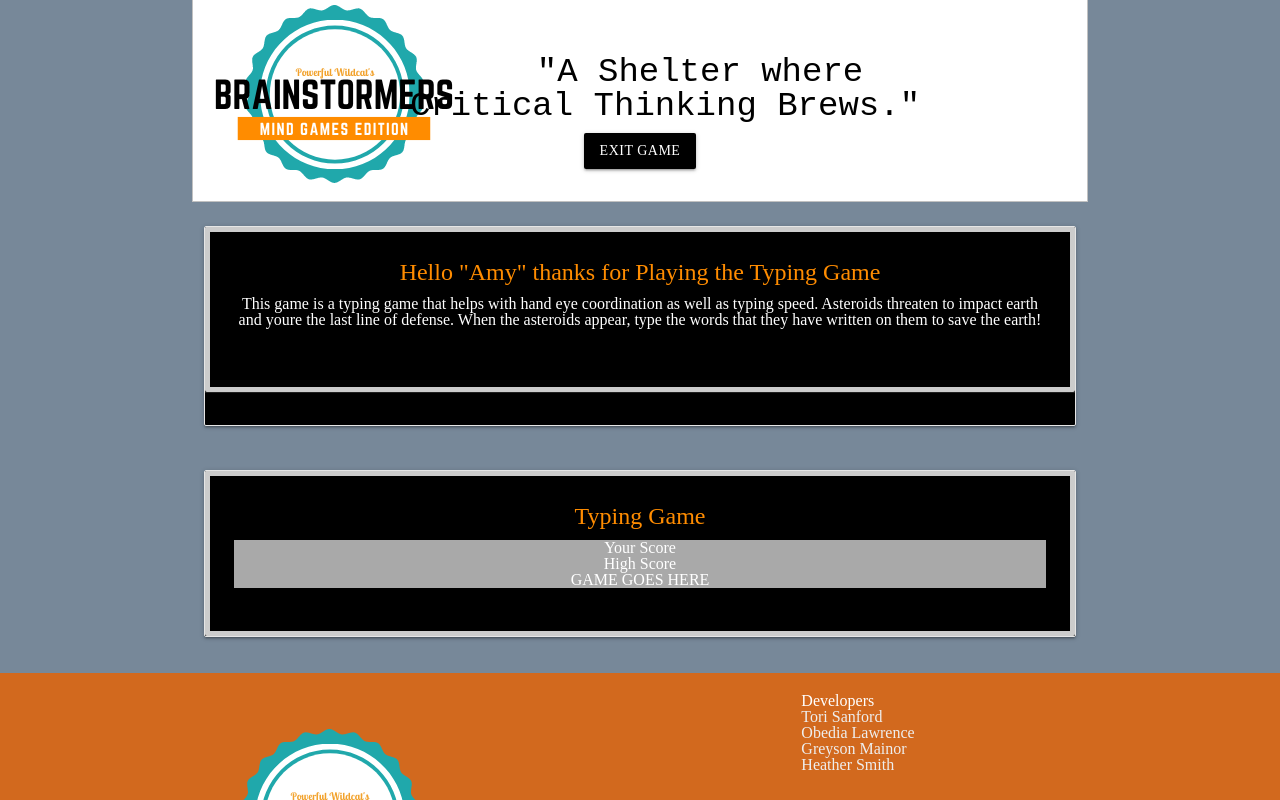
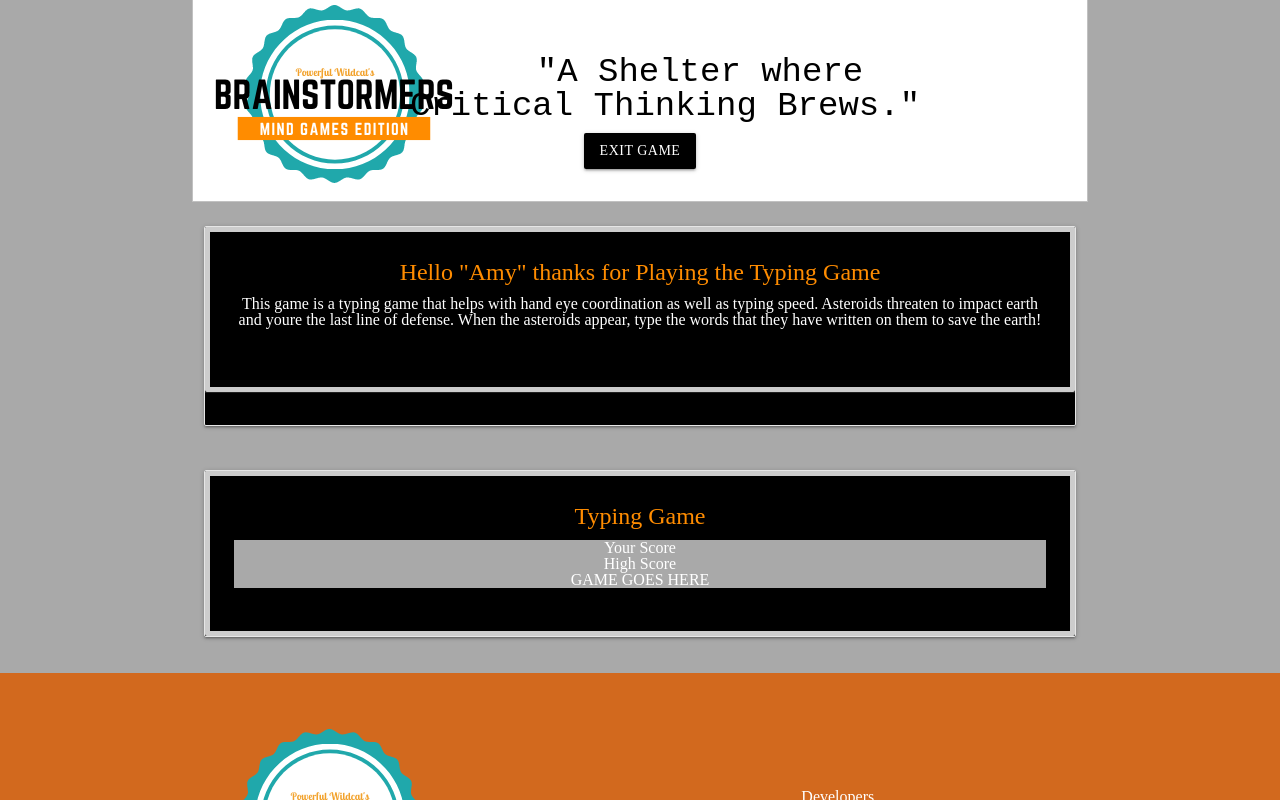
Before and after one commit to TSanfordGATech/Project3, a React (Create React App) app in the folder client/: page /card-game in a window 1280 px wide. Shown: the top 800 px of the page. Built offline with nearby package versions, Linux system fonts and the light colour scheme.

Commit message:
correcting the layout of the footer, updating the typos for the colors on the other pages, and background color to match

```diff
--- a/client/src/component/footer/index.js
+++ b/client/src/component/footer/index.js
@@ -12,6 +12,12 @@ function Footer () {
                 <img className="logo1" src={logo} alt="Logo"/>
               </div>
               <div className="col l4 offset-l2 s12 devs-names">
+              <br></br>
+                  <br></br>
+                  <br></br>
+                  <br></br>
+                  <br></br>
+                  <br></br>
                 <h5 className="white-text dev ">Developers</h5>
                 <ul >
                   <p><a className="grey-text text-lighten-3" href="https://github.com/TSanfordGATech" target="_blank">Tori Sanford</a></p>
--- a/client/src/page/GamePage/game.css
+++ b/client/src/page/GamePage/game.css
@@ -14,7 +14,7 @@
 }
 
 .title {
-    color:darkorang;
+    color: darkorange;
     margin-top: -12rem;
 margin-left: 8rem;
     font-size: 3rem;
@@ -23,7 +23,7 @@ margin-left: 8rem;
 }
 
 .title2 {
-    color:darkorang;
+    color:darkorange;
     margin-left: 17rem;
     font-size: 3rem;
     margin-top: -2.80rem;
--- a/client/src/page/HomePage.js/style.css
+++ b/client/src/page/HomePage.js/style.css
@@ -1,3 +1,3 @@
 body {
-    background-color: lightslategrey;
+    background-color: darkgray;
 }
```
